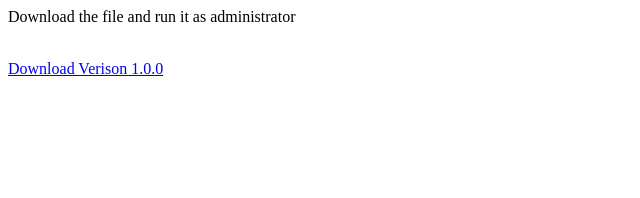
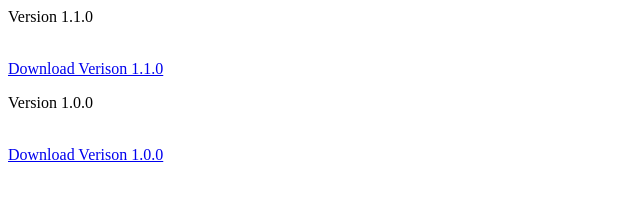
Before and after one commit to nestedbytes/TempFileRemover, a plain HTML site: page index.html in a window 1280 px wide. Shown: the whole page, without its empty margins (0-640 px from the left). Drawn offline with Linux system fonts and the light colour scheme.

Commit message:
Updated the html and the markdown to make the latest version download

```diff
--- a/index.html
+++ b/index.html
@@ -1,2 +1,4 @@
-<p> Download the file and run it as administrator </p> <br>
+<p> Version 1.1.0 </p> <br>
+<a href="https://github.com/shourgamer2/TempFileRemover/releases/download/ver1.1.0/TempFileDeleter.bat">Download Verison 1.1.0</a>
+<p> Version 1.0.0 </p> <br>
 <a href="https://github.com/shourgamer2/TempFileRemover/releases/download/Ver1.0.0/TempFileDeleter.bat">Download Verison 1.0.0</a>
```
Also changed, not shown: 1 other file.
